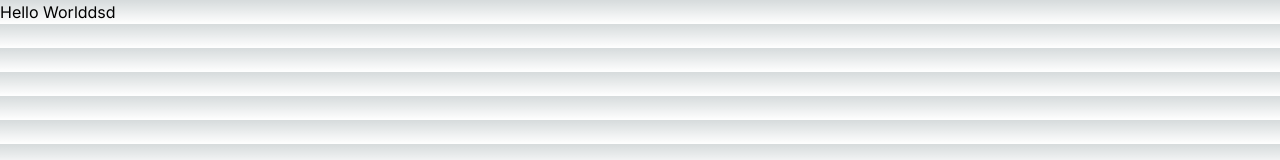
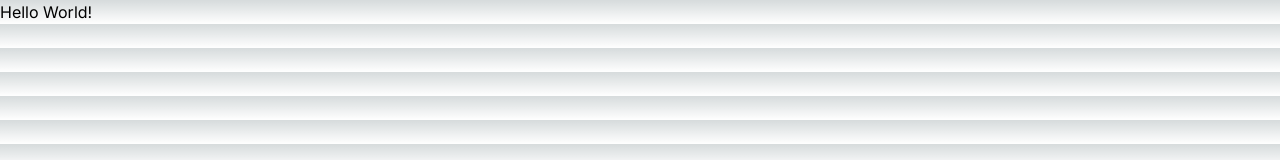
Before and after one commit to steinbergpeter/guillaume-two, a Next.js app: page / in a window 1280 px wide. Shown: the top 160 px of the page. Built offline with nearby package versions, Linux system fonts and the light colour scheme.

Commit message:
typographic changes!

```diff
--- a/src/app/page.tsx
+++ b/src/app/page.tsx
@@ -3,7 +3,7 @@
 export default function Home() {
     return (
         <main className="">
-           Hello Worlddsd
+           Hello World!
         </main>
     )
 }
```
